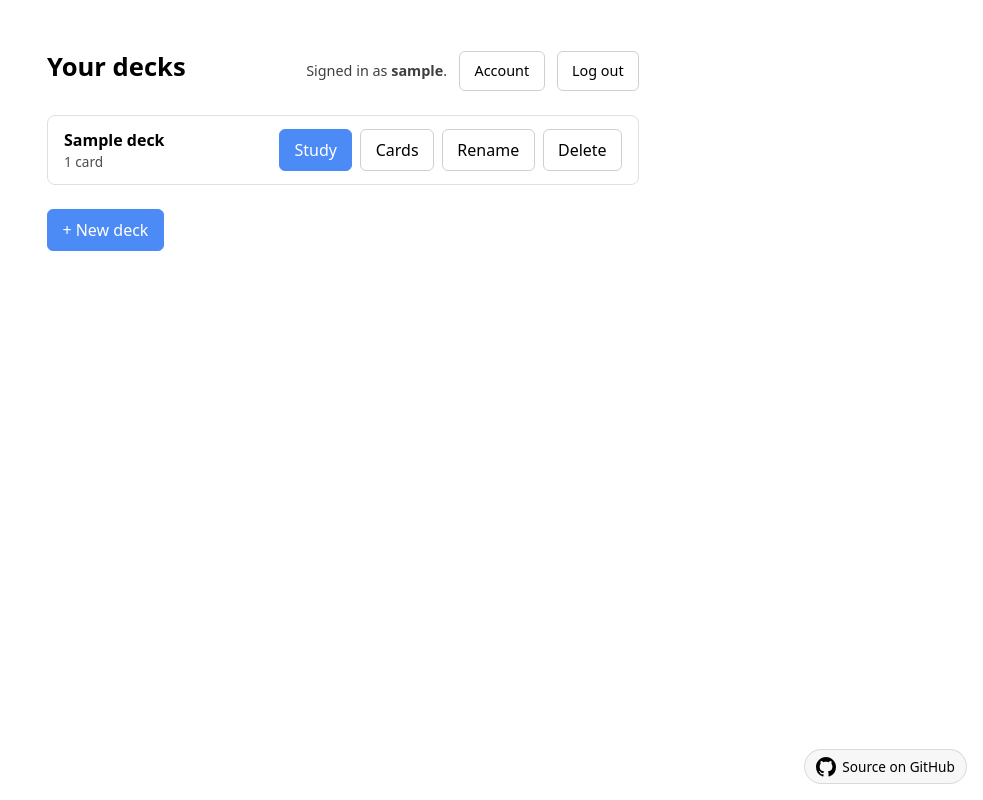
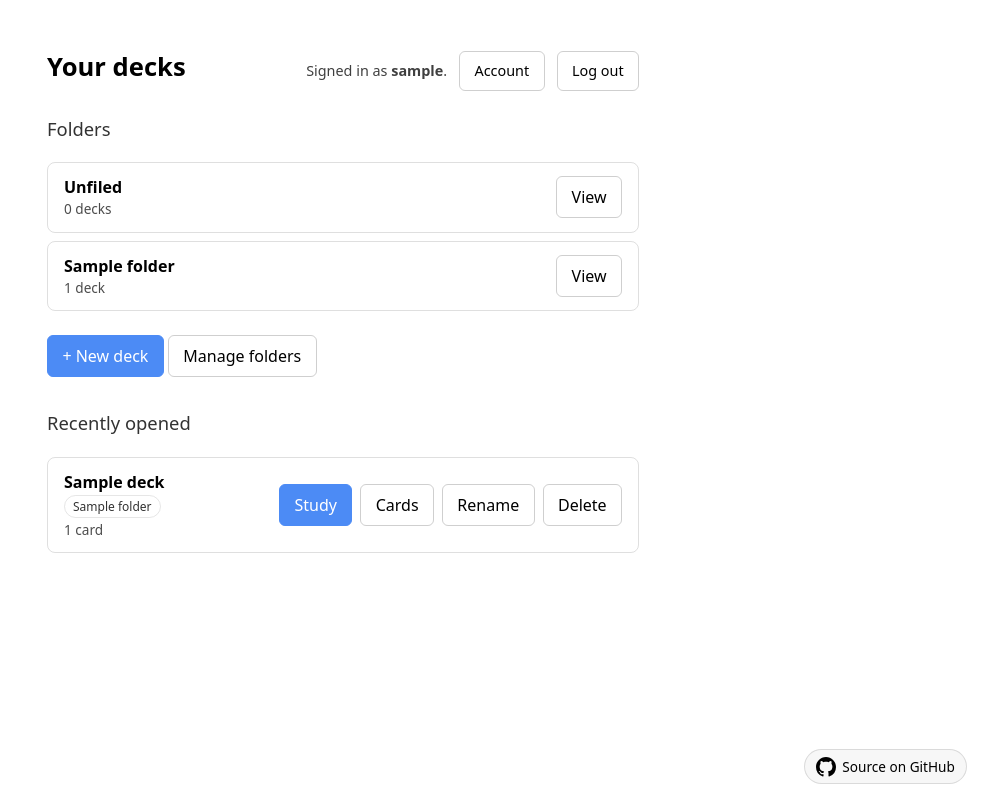
Before and after one commit to mikedewar/crazy-cram, a Flask app: page /home in a window 1280 px wide. Shown: the whole page, without its empty margins (297-1280 px from the left). Run offline with Flask 3, Linux system fonts and the light colour scheme; a user stored in the database is signed in; tables that the repository leaves empty hold one stand-in row (values such as "Sample post"); some libraries are stand-ins or nearby versions.

Commit message:
Track last_opened_at on decks and rework home landing
Home now shows the user's folders (with an Unfiled pseudo-folder for
loose decks) plus a Recently opened section listing the top 5 decks by
last_opened_at, each stamped with a folder chip. Never-opened decks are
reached via a folder view rather than filling the landing page.

last_opened_at is bumped on GET /decks/<id>/cards only — POST there is
card creation, not opening.

```diff
--- a/app.py
+++ b/app.py
@@ -505,16 +505,41 @@ def logout():
 @app.route("/home")
 @login_required
 def home():
-    rows = (
-        db.session.query(Deck, func.count(Card.id))
+    folder_rows = (
+        db.session.query(Folder, func.count(Deck.id))
+        .outerjoin(Deck, Deck.folder_id == Folder.id)
+        .filter(Folder.user_id == current_user.id)
+        .group_by(Folder.id)
+        .order_by(Folder.name.asc())
+        .all()
+    )
+    folders = [{"folder": f, "deck_count": n} for (f, n) in folder_rows]
+    unfiled_count = Deck.query.filter_by(user_id=current_user.id, folder_id=None).count()
+    total_decks = Deck.query.filter_by(user_id=current_user.id).count()
+
+    recent_rows = (
+        db.session.query(Deck, Folder, func.count(Card.id))
+        .outerjoin(Folder, Folder.id == Deck.folder_id)
         .outerjoin(Card, Card.deck_id == Deck.id)
         .filter(Deck.user_id == current_user.id)
-        .group_by(Deck.id)
-        .order_by(Deck.created_at.asc())
+        .group_by(Deck.id, Folder.id)
+        .order_by(Deck.last_opened_at.desc().nullslast(), Deck.created_at.desc())
+        .limit(5)
         .all()
     )
-    decks = [{"deck": d, "card_count": n} for (d, n) in rows]
-    return render_template("home.html", user=current_user, decks=decks)
+    recent = [
+        {"deck": d, "folder": f, "card_count": n}
+        for (d, f, n) in recent_rows
+        if d.last_opened_at is not None
+    ]
+    return render_template(
+        "home.html",
+        user=current_user,
+        folders=folders,
+        unfiled_count=unfiled_count,
+        total_decks=total_decks,
+        recent=recent,
+    )
 
 
 @app.route("/decks/new", methods=["GET", "POST"])
@@ -696,6 +721,16 @@ def deck_cards(deck_id):
         .order_by(Card.created_at.asc(), Card.id.asc())
         .all()
     )
+    # Bump last_opened_at on GET only — POST is card-creation, not a
+    # deck-viewing event. Isolated UPDATE via db.session.execute so the
+    # ORM doesn't touch Deck.updated_at (that column belongs to Card).
+    if request.method == "GET":
+        db.session.execute(
+            db.update(Deck)
+            .where(Deck.id == deck.id)
+            .values(last_opened_at=datetime.now(timezone.utc))
+        )
+        db.session.commit()
     return render_template("deck_cards.html", deck=deck, cards=cards, form=form)
 
 
--- a/static/style.css
+++ b/static/style.css
@@ -55,6 +55,16 @@ form.inline { display: inline; margin: 0; }
 .deck-name { font-weight: 600; }
 .deck-count { font-size: .85rem; opacity: .7; }
 .deck-actions { display: flex; gap: .5rem; flex-wrap: wrap; }
+.folder-chip {
+  display: inline-block; align-self: flex-start;
+  font-size: .75rem; padding: .1rem .5rem;
+  border: 1px solid #8884; border-radius: 1rem;
+  opacity: .8; margin: .1rem 0;
+}
+.folders-section, .recent-section { margin-bottom: 2rem; }
+.folders-section h2, .recent-section h2 { margin-top: 1.5rem; }
+.folder-new-form { display: flex; gap: .5rem; margin-bottom: 1rem; }
+.rename-form { display: inline-flex; gap: .3rem; align-items: center; }
 
 .empty-state {
   padding: 1.5rem; margin-bottom: 1.5rem;
--- a/templates/home.html
+++ b/templates/home.html
@@ -13,12 +13,53 @@
   </div>
 </div>
 
-{% if decks %}
+{% if total_decks == 0 and not folders %}
+<div class="empty-state">
+  <p>You don’t have any decks yet.</p>
+  <p>A deck is a collection of question/answer cards you can study together.</p>
+  <p><a class="btn" href="{{ url_for('deck_new') }}">+ New deck</a></p>
+</div>
+{% else %}
+
+<section class="folders-section">
+  <h2>Folders</h2>
   <ul class="deck-list">
-  {% for row in decks %}
+    <li class="deck-row">
+      <div class="deck-info">
+        <span class="deck-name">Unfiled</span>
+        <span class="deck-count">{{ unfiled_count }} deck{{ '' if unfiled_count == 1 else 's' }}</span>
+      </div>
+      <div class="deck-actions">
+        <a class="btn-secondary" href="{{ url_for('folder_unfiled') }}">View</a>
+      </div>
+    </li>
+    {% for row in folders %}
+    <li class="deck-row">
+      <div class="deck-info">
+        <span class="deck-name">{{ row.folder.name }}</span>
+        <span class="deck-count">{{ row.deck_count }} deck{{ '' if row.deck_count == 1 else 's' }}</span>
+      </div>
+      <div class="deck-actions">
+        <a class="btn-secondary" href="{{ url_for('folder_detail', folder_id=row.folder.id) }}">View</a>
+      </div>
+    </li>
+    {% endfor %}
+  </ul>
+  <p>
+    <a class="btn" href="{{ url_for('deck_new') }}">+ New deck</a>
+    <a class="btn-secondary" href="{{ url_for('folder_list') }}">Manage folders</a>
+  </p>
+</section>
+
+{% if recent %}
+<section class="recent-section">
+  <h2>Recently opened</h2>
+  <ul class="deck-list">
+    {% for row in recent %}
     <li class="deck-row">
       <div class="deck-info">
         <span class="deck-name">{{ row.deck.name }}</span>
+        <span class="folder-chip">{{ row.folder.name if row.folder else 'Unfiled' }}</span>
         <span class="deck-count">{{ row.card_count }} card{{ '' if row.card_count == 1 else 's' }}</span>
       </div>
       <div class="deck-actions">
@@ -34,12 +75,8 @@
     </li>
     {% endfor %}
   </ul>
-{% else %}
-<div class="empty-state">
-  <p>You don’t have any decks yet.</p>
-  <p>A deck is a collection of question/answer cards you can study together.</p>
-</div>
+</section>
 {% endif %}
 
-<p><a class="btn" href="{{ url_for('deck_new') }}">+ New deck</a></p>
+{% endif %}
 {% endblock %}
```
Also changed, not shown: tests/test_decks.py (+8 -1 lines), tests/test_last_opened.py (added, +186 -0 lines). Lines whose indentation alone changed are shown as unchanged.
